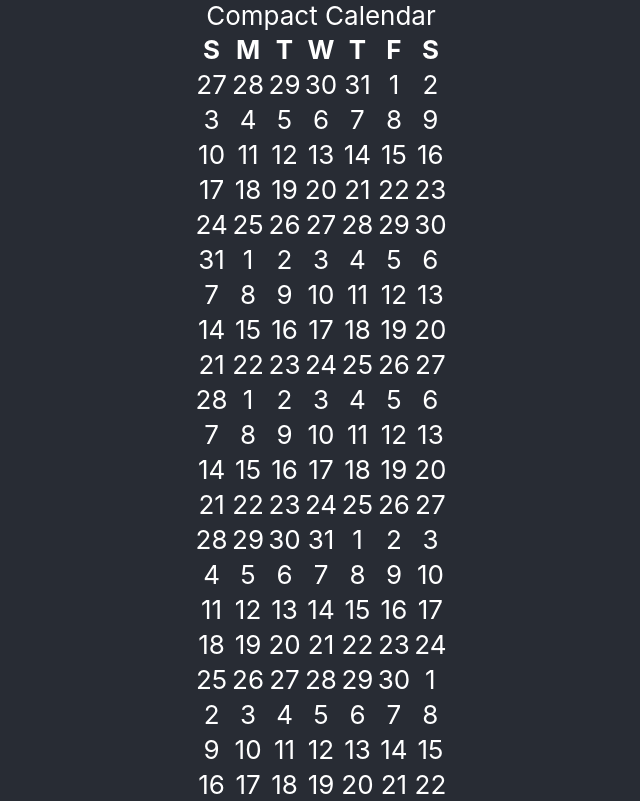
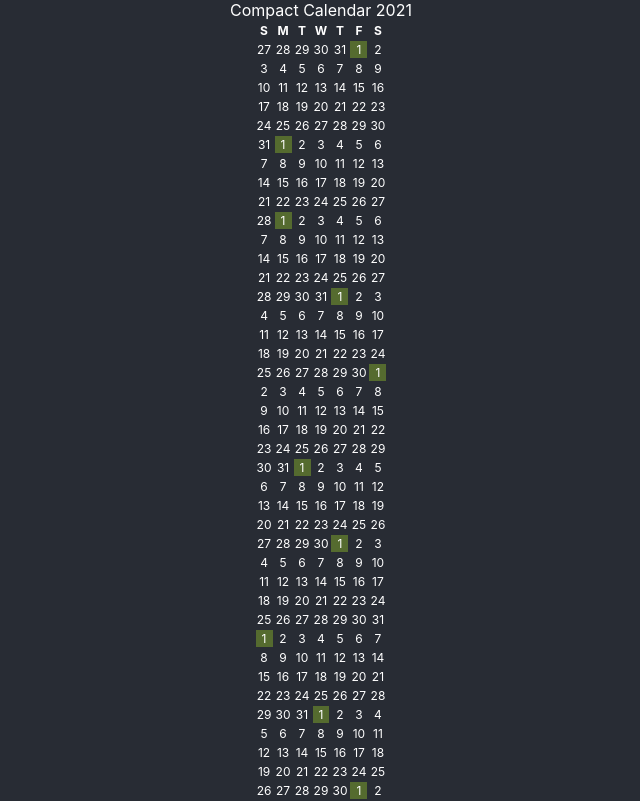
Before and after one commit to jffjhnsn/macro-calendar, a React (Vite) app: page / in a window 1280 px wide. Shown: the top 801 px of the page, without its empty margins (319-959 px from the left). Built offline with nearby package versions, Linux system fonts and the light colour scheme.

Commit message:
adjust sizing and shading

```diff
--- a/src/App.css
+++ b/src/App.css
@@ -5,7 +5,7 @@
   flex-direction: column;
   align-items: center;
   justify-content: center;
-  font-size: calc(10px + 2vmin);
+  font-size: 1rem;
   text-align: center;
   color: white;
 }
@@ -37,3 +37,8 @@
 button {
   font-size: calc(10px + 2vmin);
 }
+
+.shaded {
+  /* border: 1px solid white; */
+  background-color: darkolivegreen;
+}
--- a/src/App.tsx
+++ b/src/App.tsx
@@ -9,7 +9,7 @@ function App() {
   return (
     <div className="App">
       <header className="App-header">
-        Compact Calendar
+        Compact Calendar {new Date().getFullYear()}
       </header>
       <main>
         <Calendar year={new Date().getFullYear()} />
--- a/src/components/calendar.tsx
+++ b/src/components/calendar.tsx
@@ -47,7 +47,7 @@ const Calendar = (props: { year: number }) => {
 
   const generateDay = (day: CalendarDay) => {
     return (
-      <TableCell id={getIdForDay(day)}>
+      <TableCell id={getIdForDay(day)} className={day.day === 1 ? "shaded" : "normal"}>
         <span>
           {day.day}
         </span>
@@ -84,7 +84,8 @@ const Calendar = (props: { year: number }) => {
 }
 
 const Table = styled('table', {
-  display: 'block'
+  display: 'block',
+  fontSize: '$1',
 });
 
 const TableHead = styled('thead', {
```
